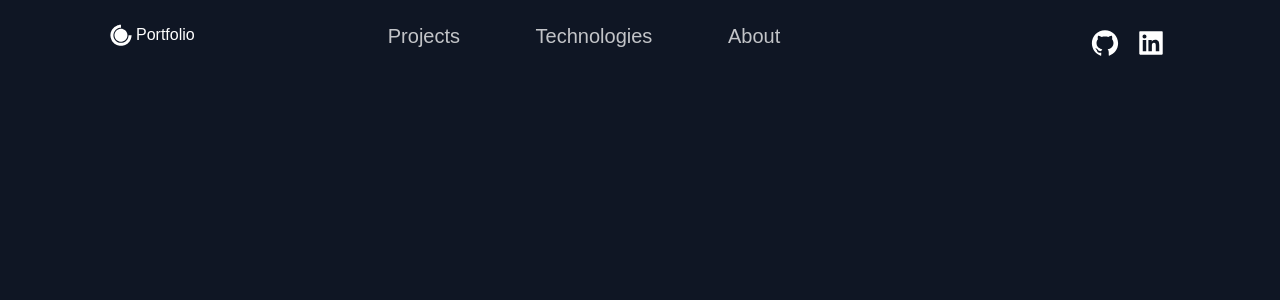
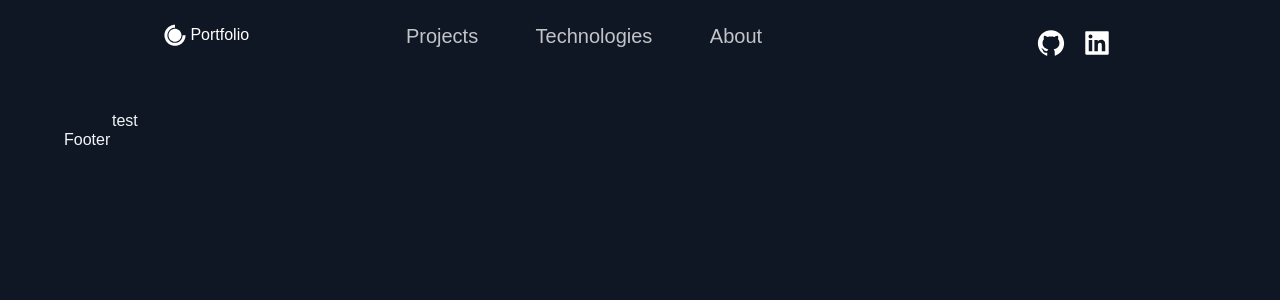
Before and after one commit to Ahmed-Elkassas/portfolio-with-nextjs, a Next.js app: page / in a window 1280 px wide. Shown: the top 300 px of the page. Built offline with nearby package versions, Linux system fonts and the light colour scheme.

Commit message:
Add Layout & baseUrl & demo footer component

```diff
--- /dev/null
+++ b/components/footer/Footer.js
@@ -0,0 +1,9 @@
+import React from 'react'
+
+const Footer = () => {
+  return (
+    <div>Footer</div>
+  )
+}
+
+export default Footer
--- /dev/null
+++ b/components/layout/Layout.js
@@ -0,0 +1,16 @@
+import Header from '../header/Header';
+import Footer from '../footer/Footer'
+
+import { Container } from './LayoutStyles';
+
+export const Layout = ({children}) => {
+  return (
+    <Container>
+     <Header />
+     <main>{children}</main>
+     <Footer/>
+    </Container>
+  )
+}
+
+export default Layout
--- /dev/null
+++ b/components/layout/LayoutStyles.js
@@ -0,0 +1,7 @@
+import styled from 'styled-components';
+
+export const Container = styled.div`
+max-width: 1280px;
+width: 90%;
+margin: auto;
+`;
--- /dev/null
+++ b/jsconfig.json
@@ -0,0 +1,5 @@
+{
+    "compilerOptions": {
+        "baseUrl": "."
+    }
+}
--- a/pages/_app.js
+++ b/pages/_app.js
@@ -1,4 +1,4 @@
-import Theme from '../styles/theme';
+import Theme from 'styles/theme';
 
 export default function App({ Component, pageProps }) {
   return (
--- a/pages/index.js
+++ b/pages/index.js
@@ -1,11 +1,14 @@
-import Header from "../components/Header/Header";
+import Layout from "components/layout/Layout";
 
+import { Section } from "styles/global";
 
 const Home = () => {
   return (
-    <>
-      <Header />
-    </>
+    <Layout>
+      <Section grid>
+          <div>test</div>
+      </Section>
+    </Layout>
   );
 };
 
--- a/styles/theme.js
+++ b/styles/theme.js
@@ -1,6 +1,6 @@
 import { ThemeProvider } from 'styled-components';
 
-import theme from "../themes/default";
+import theme from "themes/default";
 import GlobalStyles from './globals';
 
 const Theme = ({ children }) => (
```
Also changed, not shown: components/header/Header.js (renamed from components/Header/Header.js), components/header/HeaderStyles.js (renamed from components/Header/HeaderStyles.js).
